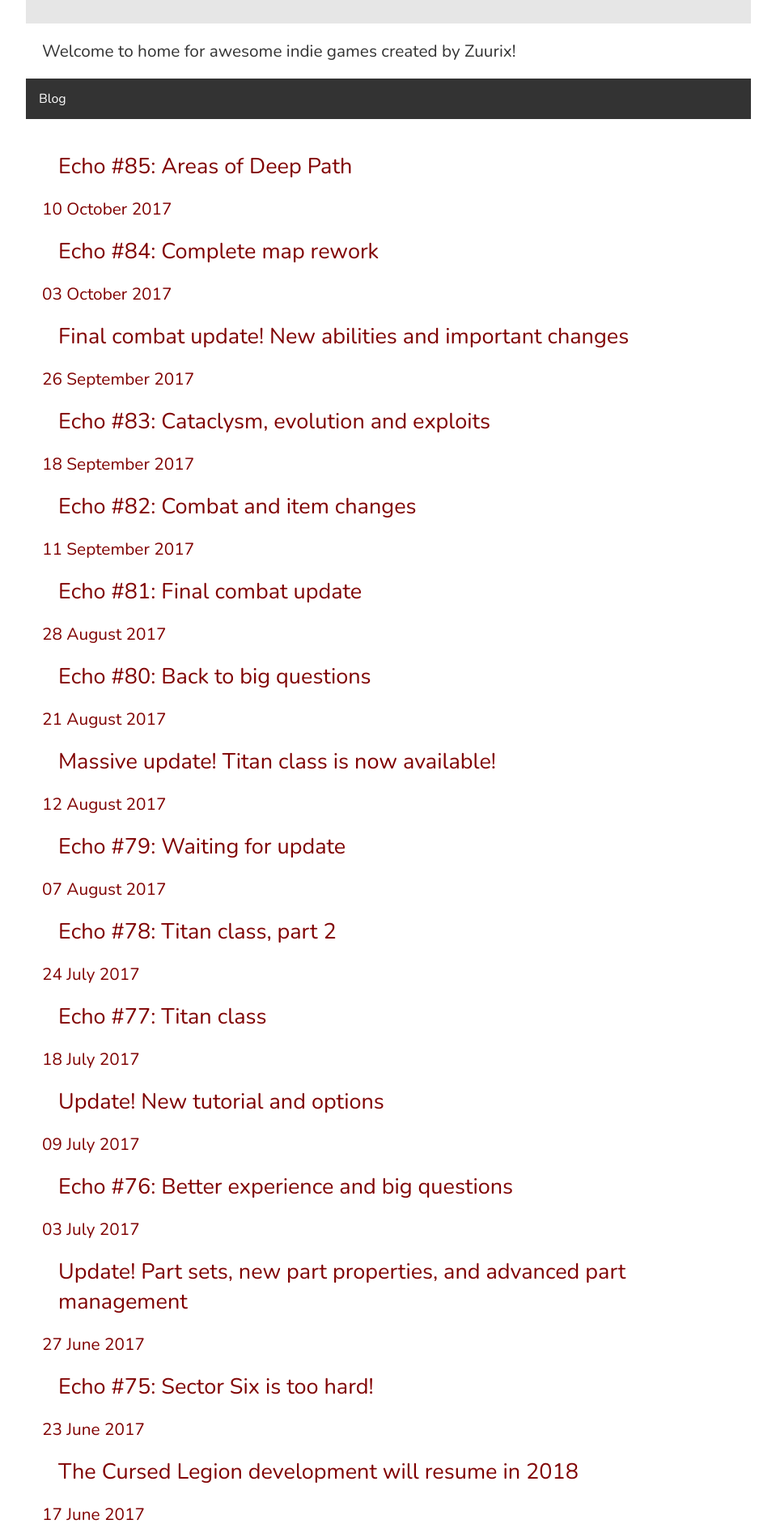
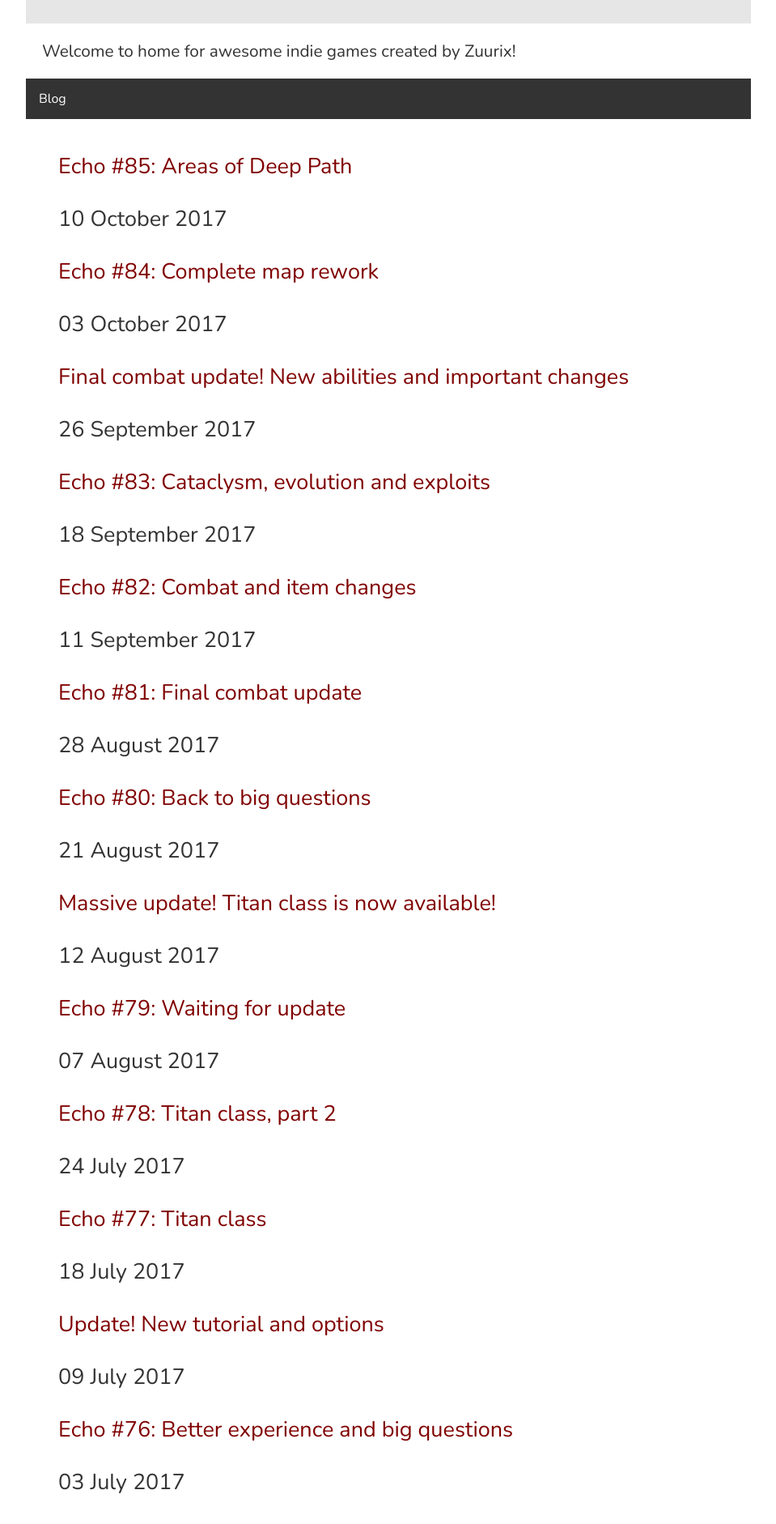
Before and after one commit to Phoebe3663/Zuurix.github.io, a Jekyll site: the page built from index.html, in a window 1280 px wide. Shown: the part 442-2324 px from the top of the page at 81% size, without its empty margins (160-1119 px from the left). Built offline with Jekyll 4.4.1, drawn with Linux system fonts in a browser that asks for light colours.

Commit message:
Update index.html

```diff
--- a/index.html
+++ b/index.html
@@ -17,7 +17,7 @@ title: Zuurix.com - Home
 
 	{% for post in site.posts %}
 	<li> <a href="{{ post.url }}" title="{{ post.title }}">{{ post.title }}</a></li>
-	<a>{{ post.date | date_to_long_string }}</a>
+	<p>{{ post.date | date_to_long_string }}</p>
 	{% endfor %}
 
 </ul>
```
